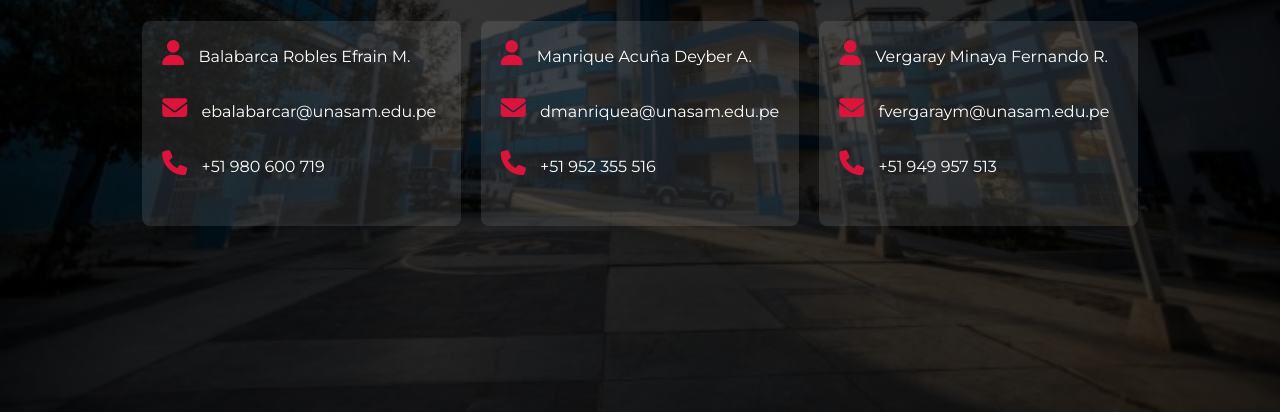
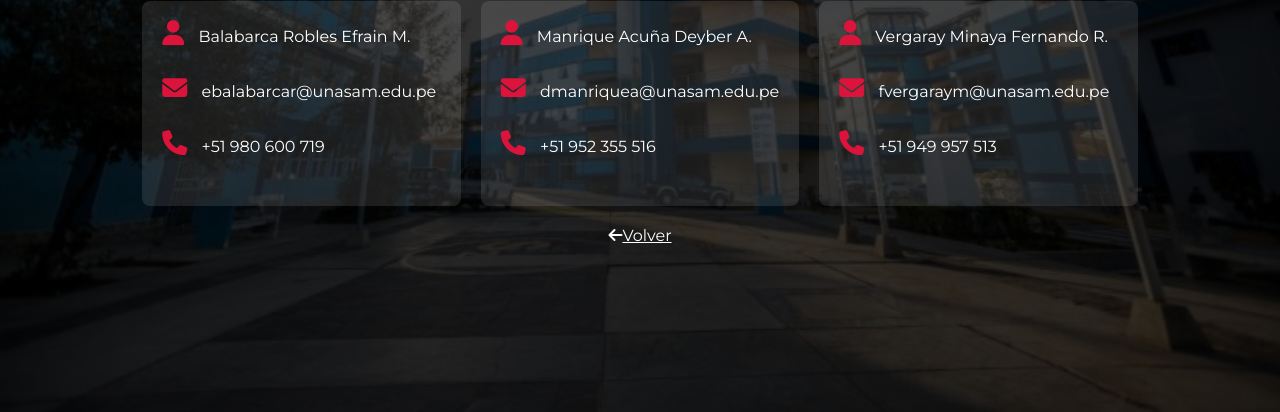
Before and after one commit to Dybmanrique/ventas_web, a plain HTML site: page integrantes.html in a window 1280 px wide. Shown: the part 388-800 px from the top of the page. Drawn offline with Linux system fonts and the light colour scheme.

Commit message:
Agregando un link para volver

```diff
--- a/integrantes.html
+++ b/integrantes.html
@@ -36,7 +36,9 @@
                 <p><i class="fa-solid fa-envelope"></i> fvergaraym@unasam.edu.pe</p>
                 <p><i class="fa-solid fa-phone"></i> +51 949 957 513</p>
             </div>
-
+        </div>
+        <div>
+            <a href="index.html" style="color: white;"><i class="fa-solid fa-arrow-left"></i>Volver</a>
         </div>
     </div>
 </body>
```
